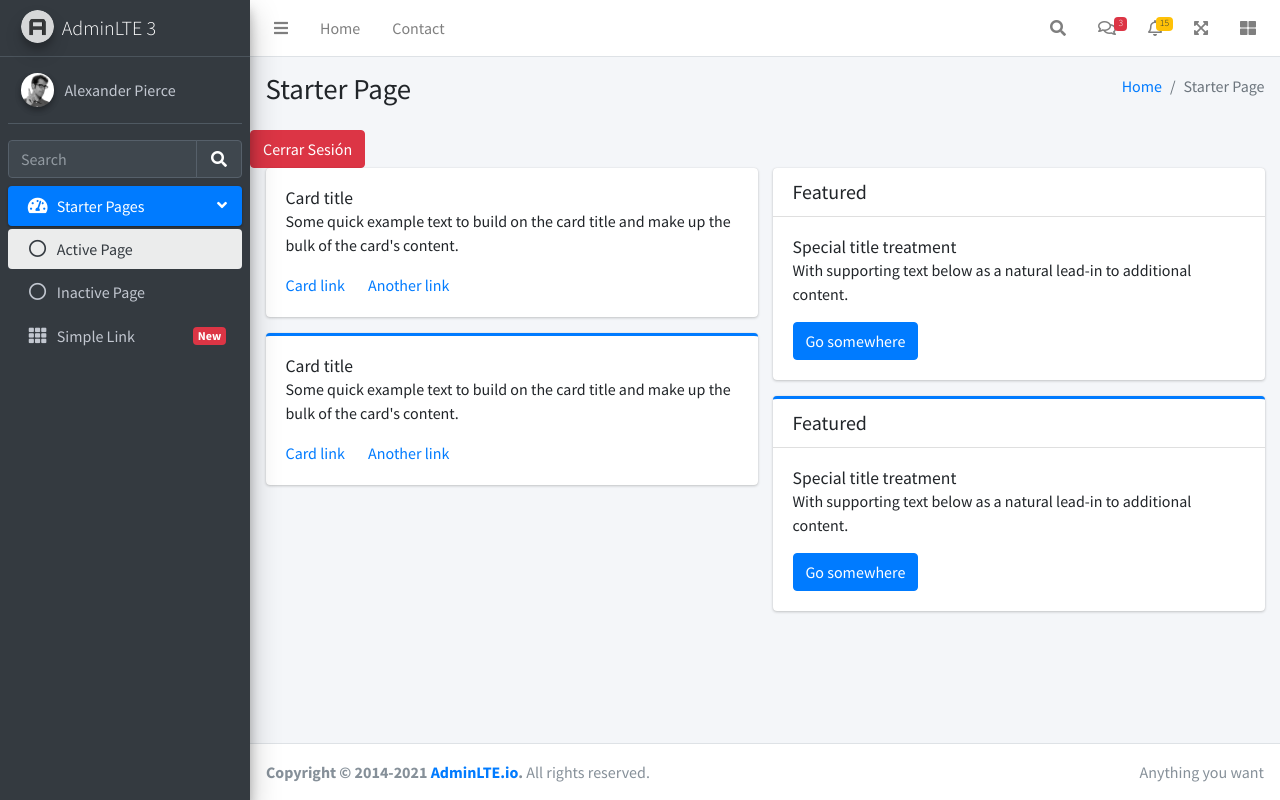
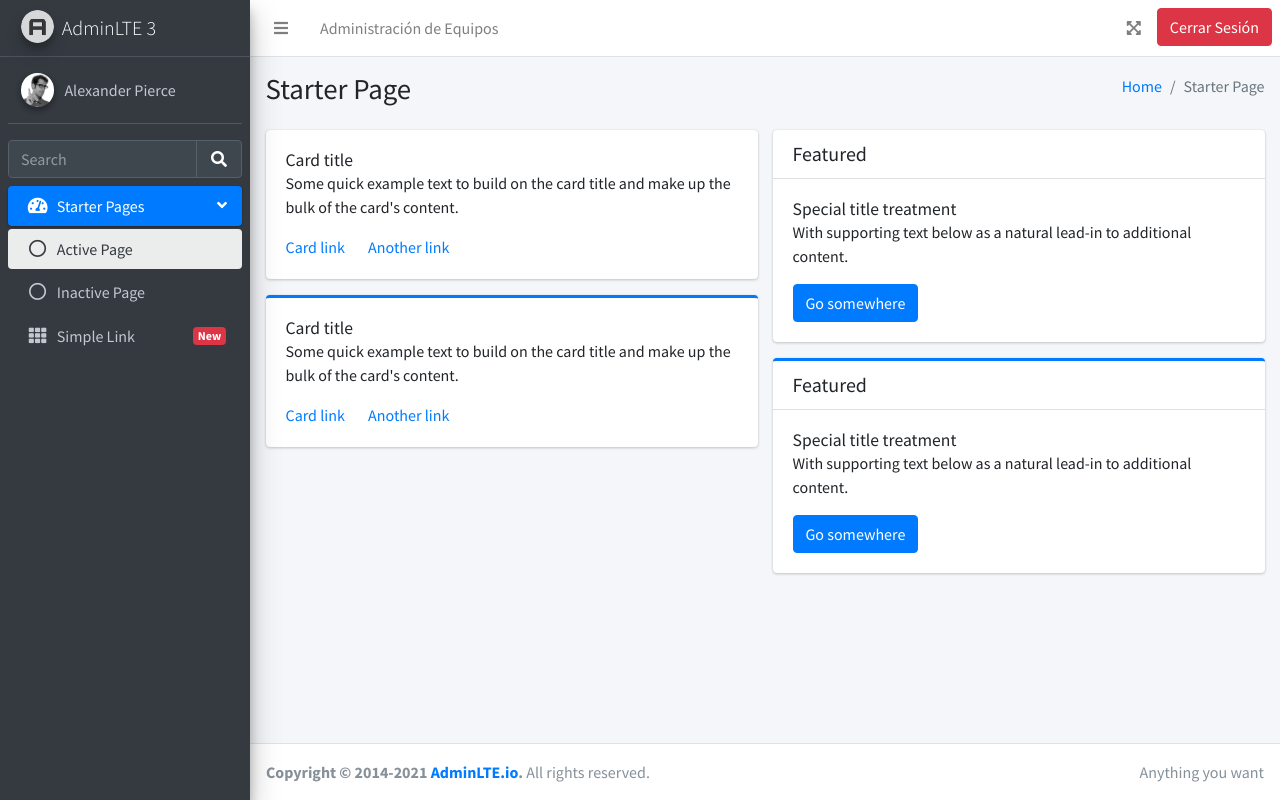
Before and after one commit to BrayanPisuna/sistemas, a PHP site: page /sistemas/ in a window 1280 px wide. Run offline with PHP 8.4, Linux system fonts and the light colour scheme; the visitor is signed in with stand-in values (Sample User, id 1); some libraries are stand-ins or nearby versions.

Commit message:
arreglando frontend

```diff
--- a/index.html
+++ /dev/null
@@ -1 +0,0 @@
-<h1>Saludo</h1>
--- a/index.php
+++ b/index.php
@@ -18,12 +18,12 @@ if (isset($_SESSION['sesion_email'])) {
 This is a starter template page. Use this page to start your new project from
 scratch. This page gets rid of all links and provides the needed markup only.
 -->
-<html lang="en">
+<html lang="es">
 
 <head>
   <meta charset="utf-8">
   <meta name="viewport" content="width=device-width, initial-scale=1">
-  <title>AdminLTE 3 | Starter</title>
+  <title>Administracion de Equipos</title>
 
   <!-- Google Font: Source Sans Pro -->
   <link rel="stylesheet" href="https://fonts.googleapis.com/css?family=Source+Sans+Pro:300,400,400i,700&display=fallback">
@@ -39,16 +39,6 @@ scratch. This page gets rid of all links and provides the needed markup only.
 
 <body class="hold-transition sidebar-mini">
 
-  <script>
-    Swal.fire(
-      'Bienvenido al Sistema!',
-      '<?php echo $email_sesion;?>',
-      'success'
-    )
-  </script>
-
-
-
   <div class="wrapper">
 
     <!-- Navbar -->
@@ -59,131 +49,23 @@ scratch. This page gets rid of all links and provides the needed markup only.
           <a class="nav-link" data-widget="pushmenu" href="#" role="button"><i class="fas fa-bars"></i></a>
         </li>
         <li class="nav-item d-none d-sm-inline-block">
-          <a href="index3.html" class="nav-link">Home</a>
-        </li>
-        <li class="nav-item d-none d-sm-inline-block">
-          <a href="#" class="nav-link">Contact</a>
+          <a href="#" class="nav-link">Administración de Equipos </a>
         </li>
       </ul>
 
       <!-- Right navbar links -->
       <ul class="navbar-nav ml-auto">
-        <!-- Navbar Search -->
-        <li class="nav-item">
-          <a class="nav-link" data-widget="navbar-search" href="#" role="button">
-            <i class="fas fa-search"></i>
-          </a>
-          <div class="navbar-search-block">
-            <form class="form-inline">
-              <div class="input-group input-group-sm">
-                <input class="form-control form-control-navbar" type="search" placeholder="Search" aria-label="Search">
-                <div class="input-group-append">
-                  <button class="btn btn-navbar" type="submit">
-                    <i class="fas fa-search"></i>
-                  </button>
-                  <button class="btn btn-navbar" type="button" data-widget="navbar-search">
-                    <i class="fas fa-times"></i>
-                  </button>
-                </div>
-              </div>
-            </form>
-          </div>
-        </li>
 
-        <!-- Messages Dropdown Menu -->
-        <li class="nav-item dropdown">
-          <a class="nav-link" data-toggle="dropdown" href="#">
-            <i class="far fa-comments"></i>
-            <span class="badge badge-danger navbar-badge">3</span>
-          </a>
-          <div class="dropdown-menu dropdown-menu-lg dropdown-menu-right">
-            <a href="#" class="dropdown-item">
-              <!-- Message Start -->
-              <div class="media">
-                <img src="dist/img/user1-128x128.jpg" alt="User Avatar" class="img-size-50 mr-3 img-circle">
-                <div class="media-body">
-                  <h3 class="dropdown-item-title">
-                    Brad Diesel
-                    <span class="float-right text-sm text-danger"><i class="fas fa-star"></i></span>
-                  </h3>
-                  <p class="text-sm">Call me whenever you can...</p>
-                  <p class="text-sm text-muted"><i class="far fa-clock mr-1"></i> 4 Hours Ago</p>
-                </div>
-              </div>
-              <!-- Message End -->
-            </a>
-            <div class="dropdown-divider"></div>
-            <a href="#" class="dropdown-item">
-              <!-- Message Start -->
-              <div class="media">
-                <img src="public/templeates/Admin/dist/img/user8-128x128.jpg" alt="User Avatar" class="img-size-50 img-circle mr-3">
-                <div class="media-body">
-                  <h3 class="dropdown-item-title">
-                    John Pierce
-                    <span class="float-right text-sm text-muted"><i class="fas fa-star"></i></span>
-                  </h3>
-                  <p class="text-sm">I got your message bro</p>
-                  <p class="text-sm text-muted"><i class="far fa-clock mr-1"></i> 4 Hours Ago</p>
-                </div>
-              </div>
-              <!-- Message End -->
-            </a>
-            <div class="dropdown-divider"></div>
-            <a href="#" class="dropdown-item">
-              <!-- Message Start -->
-              <div class="media">
-                <img src="public/templeates/Admin/dist/img/user3-128x128.jpg" alt="User Avatar" class="img-size-50 img-circle mr-3">
-                <div class="media-body">
-                  <h3 class="dropdown-item-title">
-                    Nora Silvester
-                    <span class="float-right text-sm text-warning"><i class="fas fa-star"></i></span>
-                  </h3>
-                  <p class="text-sm">The subject goes here</p>
-                  <p class="text-sm text-muted"><i class="far fa-clock mr-1"></i> 4 Hours Ago</p>
-                </div>
-              </div>
-              <!-- Message End -->
-            </a>
-            <div class="dropdown-divider"></div>
-            <a href="#" class="dropdown-item dropdown-footer">See All Messages</a>
-          </div>
-        </li>
-        <!-- Notifications Dropdown Menu -->
-        <li class="nav-item dropdown">
-          <a class="nav-link" data-toggle="dropdown" href="#">
-            <i class="far fa-bell"></i>
-            <span class="badge badge-warning navbar-badge">15</span>
-          </a>
-          <div class="dropdown-menu dropdown-menu-lg dropdown-menu-right">
-            <span class="dropdown-header">15 Notifications</span>
-            <div class="dropdown-divider"></div>
-            <a href="#" class="dropdown-item">
-              <i class="fas fa-envelope mr-2"></i> 4 new messages
-              <span class="float-right text-muted text-sm">3 mins</span>
-            </a>
-            <div class="dropdown-divider"></div>
-            <a href="#" class="dropdown-item">
-              <i class="fas fa-users mr-2"></i> 8 friend requests
-              <span class="float-right text-muted text-sm">12 hours</span>
-            </a>
-            <div class="dropdown-divider"></div>
-            <a href="#" class="dropdown-item">
-              <i class="fas fa-file mr-2"></i> 3 new reports
-              <span class="float-right text-muted text-sm">2 days</span>
-            </a>
-            <div class="dropdown-divider"></div>
-            <a href="#" class="dropdown-item dropdown-footer">See All Notifications</a>
-          </div>
-        </li>
+
+
         <li class="nav-item">
           <a class="nav-link" data-widget="fullscreen" href="#" role="button">
             <i class="fas fa-expand-arrows-alt"></i>
           </a>
         </li>
         <li class="nav-item">
-          <a class="nav-link" data-widget="control-sidebar" data-slide="true" href="#" role="button">
-            <i class="fas fa-th-large"></i>
-          </a>
+          <a href="<?php echo $URL; ?>/app/controllers/login/cerrar_sesion.php" class="btn btn-danger">Cerrar Sesión</a>
+
         </li>
       </ul>
     </nav>
@@ -285,7 +167,6 @@ scratch. This page gets rid of all links and provides the needed markup only.
       </div>
       <!-- /.content-header -->
 
-      <a href="<?php echo $URL; ?>/app/controllers/login/cerrar_sesion.php" class="btn btn-danger">Cerrar Sesión</a>
 
       <!-- Main content -->
       <div class="content">
```
